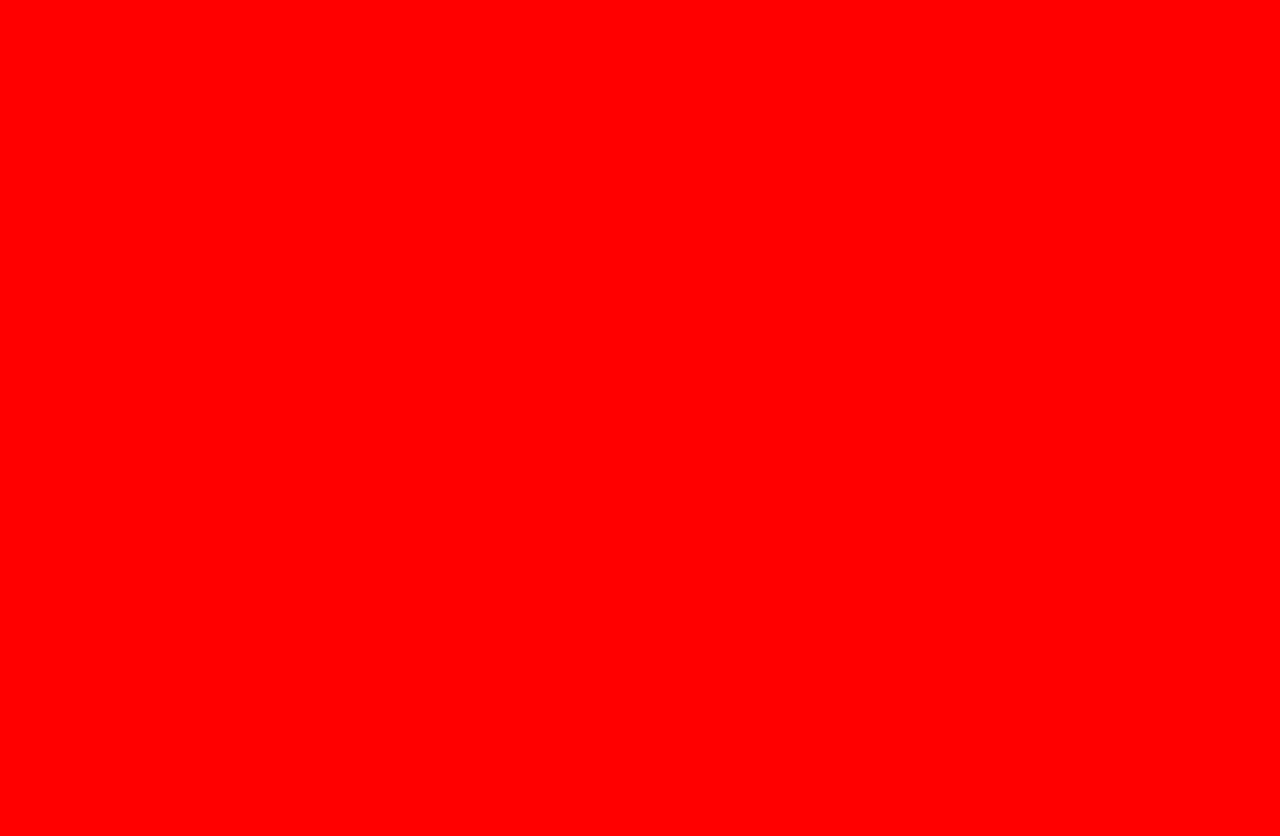
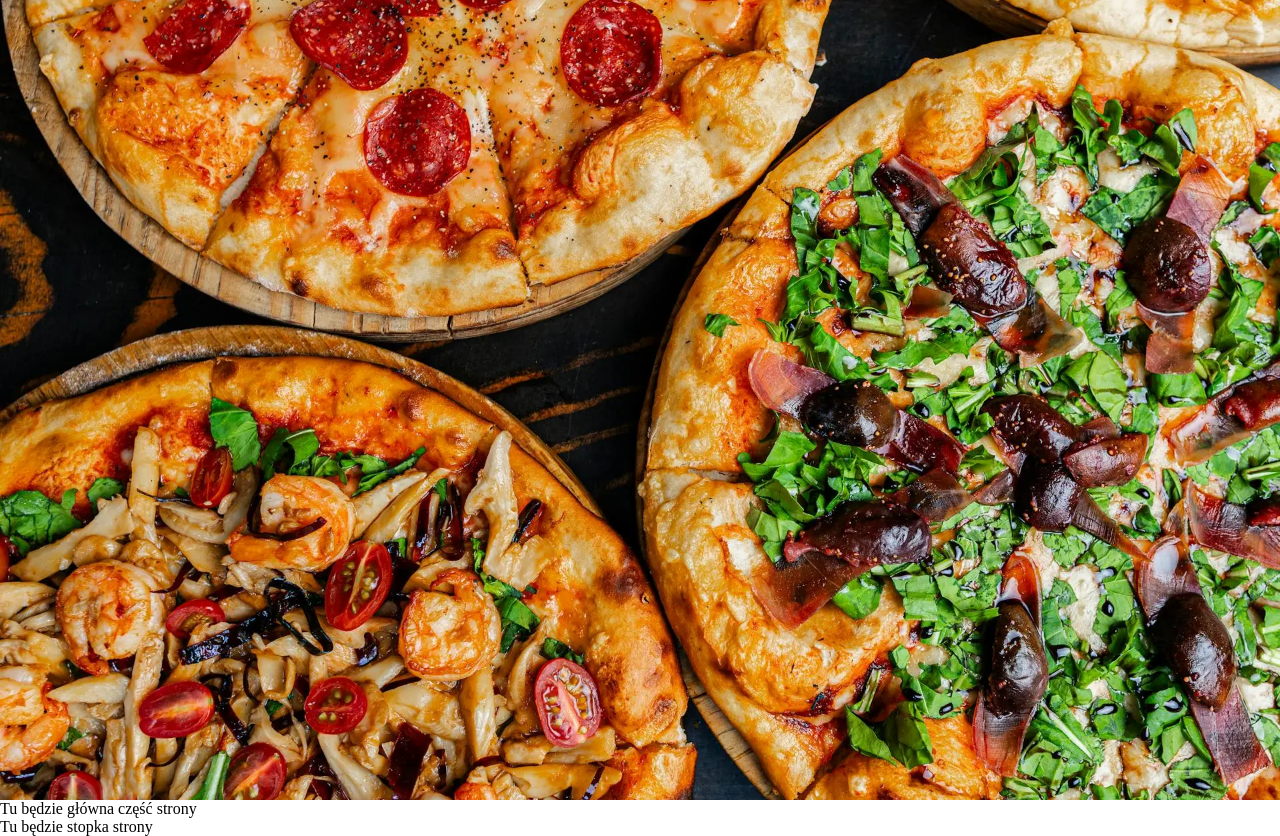
Before and after one commit to Jqpw/Project-1, a plain HTML site: page index.html in a window 1280 px wide. Drawn offline with Linux system fonts and the light colour scheme.

Commit message:
add heder

```diff
--- a/index.html
+++ b/index.html
@@ -10,5 +10,9 @@
 </head>
 <body>
 
+    <header></header>
+    <main>Tu będzie główna część strony</main>
+    <footer>Tu będzie stopka strony</footer>
+
 </body>
 </html>
--- a/scss/style.scss
+++ b/scss/style.scss
@@ -1,4 +1,8 @@
 body{
+    margin: 0;
+}
+
+header{
     height: 100vh;
-    background-color: navy;
+    background: url('../assets/ing/bg_header.webp') center/cover;
 }
```
Also changed, not shown: assets/ing/bg_header.webp (added), css/style.css, 1 other file.
